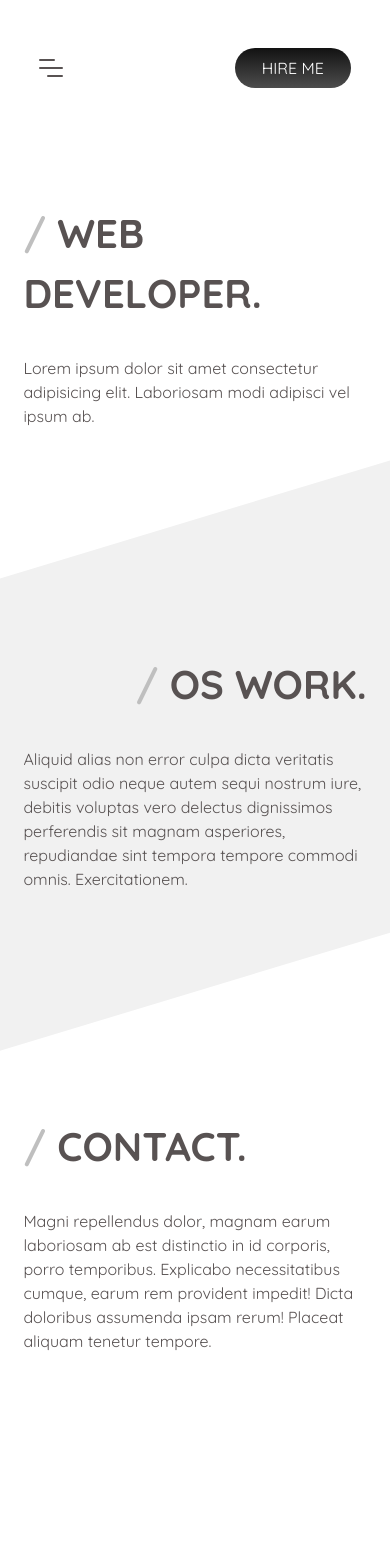
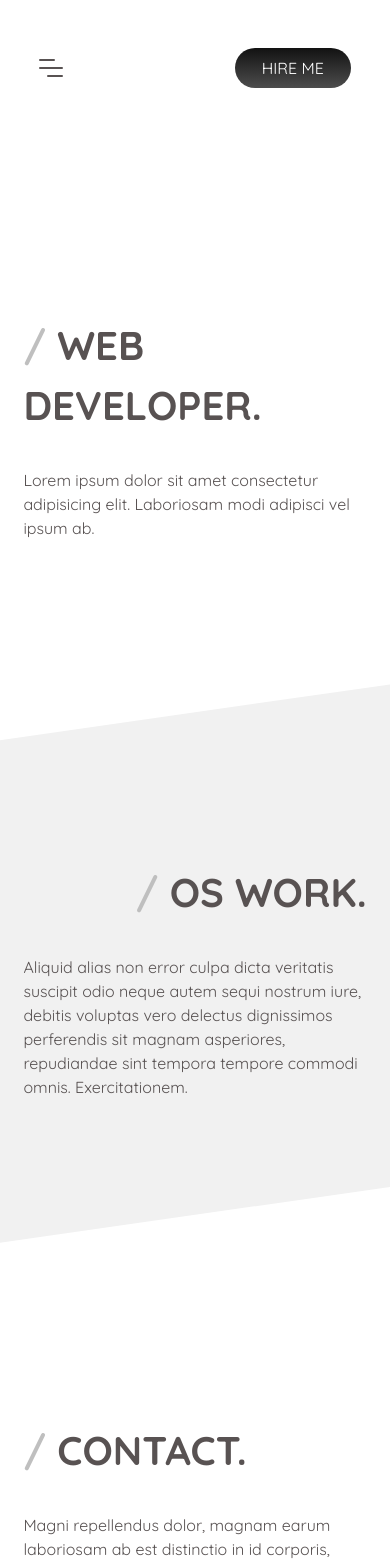
Before and after one commit to leobia/portfolio-v2, a Vue app: page /#/ in a window 390 px wide. Shown: the top 1565 px of the page. Before the commit the page ends 1385 px from the top, so only its background shows below. Built offline with nearby package versions, Linux system fonts and the light colour scheme.

Commit message:
:lipstick: clip path polygon changed for phones

```diff
--- a/src/styles/section.scss
+++ b/src/styles/section.scss
@@ -1,24 +1,25 @@
 section {
-  padding: 2rem 20%;
+  padding: 14rem 20%;
   @include tablet {
-    padding: 2rem 11%;
+    padding: 12rem 11%;
   }
 
   @include phone {
-    padding: 2rem 6%;
+    padding: 9rem 6%;
   }
 }
 
 section:nth-child(2) {
   background: $sec-body-background-color;
   clip-path: polygon(0 20%, 100% 0, 100% 80%, 0 100%);
-  padding: 10rem 20%;
+  padding: 14rem 20%;
 
   @include tablet {
-    padding: 10rem 11%;
+    padding: 12rem 11%;
   }
 
   @include phone {
-    padding: 10rem 6%;
+    padding: 9rem 6%;
+    clip-path: polygon(0 10%, 100% 0, 100% 90%, 0 100%);
   }
 }
```
